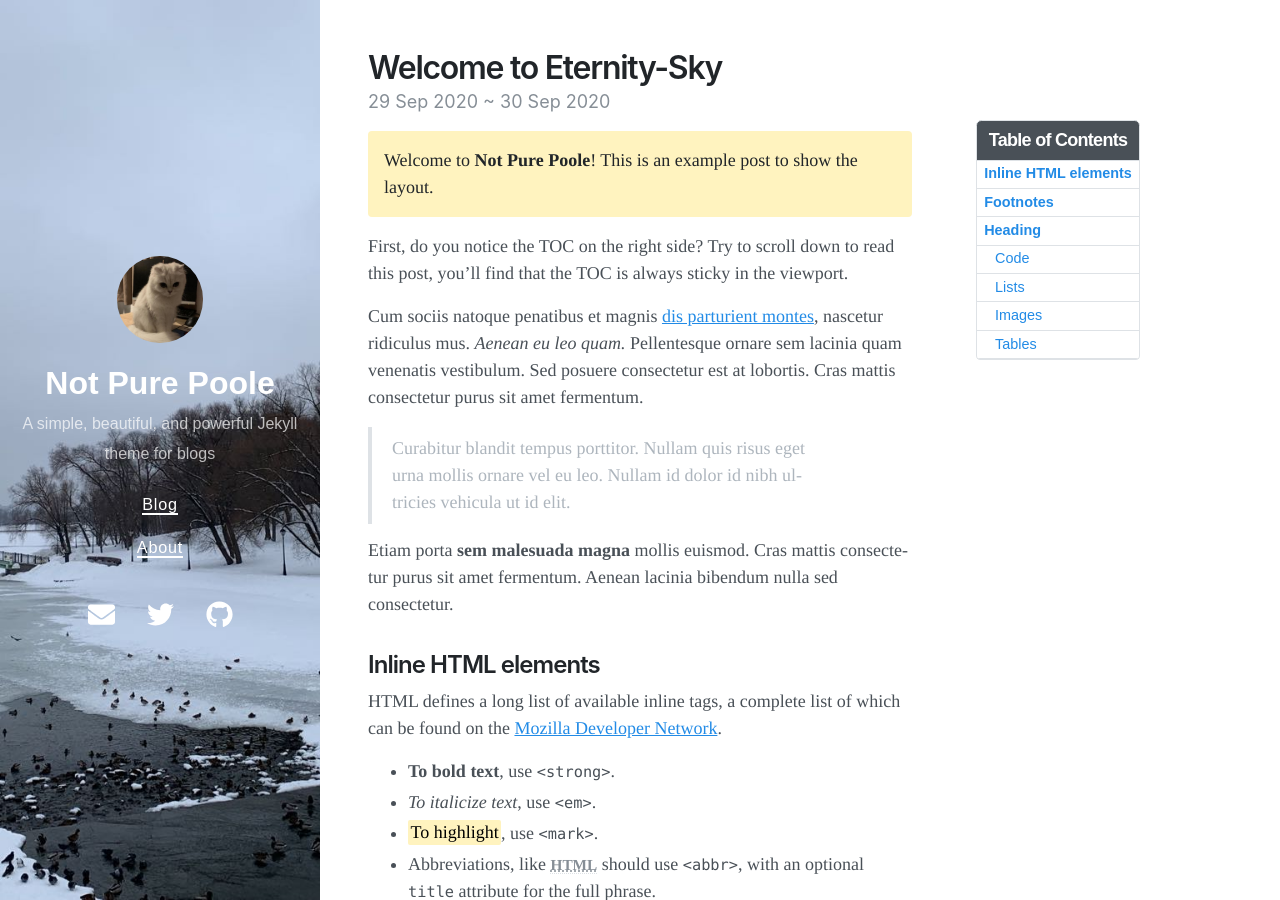
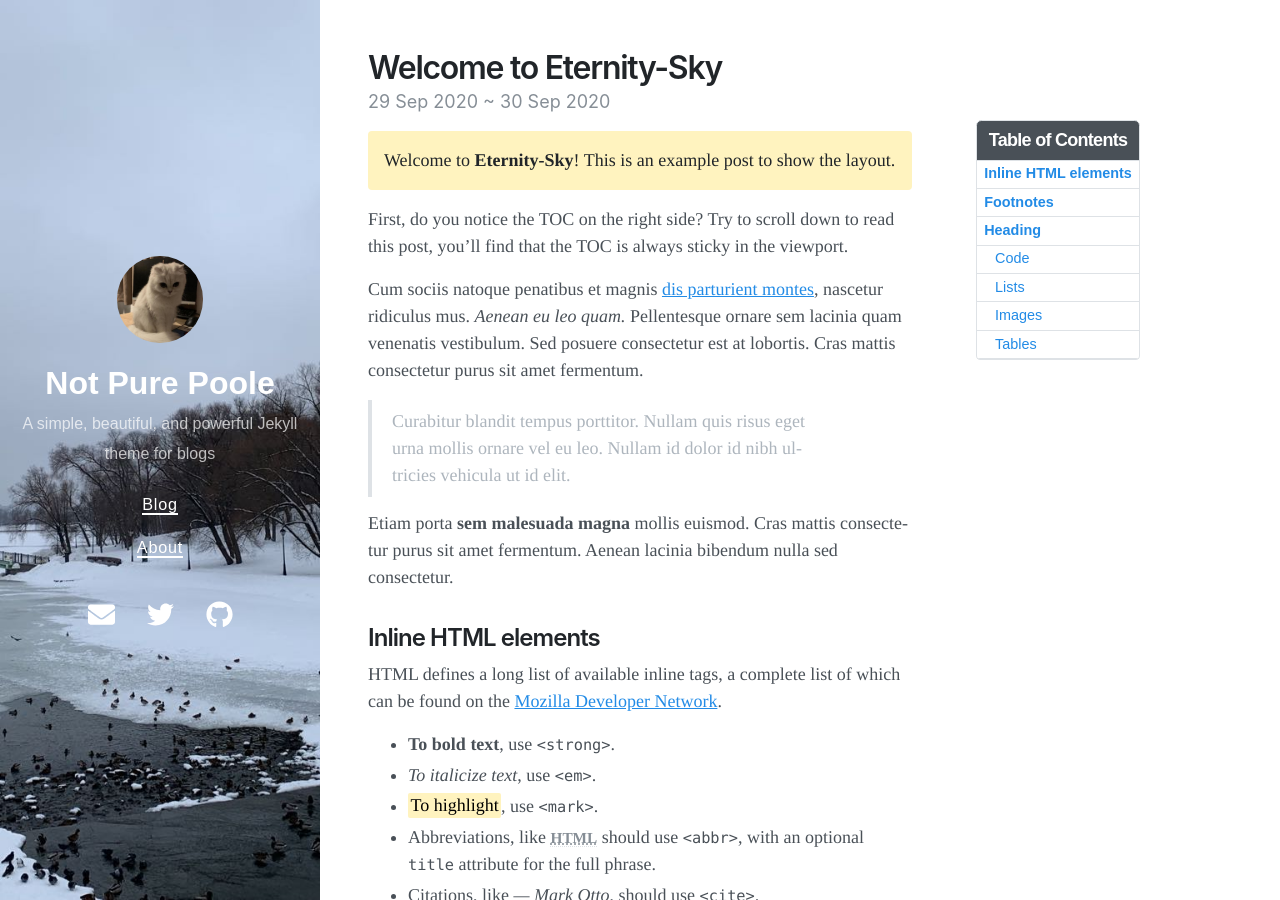
Before and after one commit to Eternity-Sky/Eternity-Sky.github.io, a Jekyll site: the page built from _posts/2020-09-29-welcome-to-Eternity-Sky.md, in a window 1280 px wide and 900 px high. Built offline with Jekyll 4.4.1, drawn with Linux system fonts in a browser that asks for light colours; nearby versions of some CDN libraries.

Commit message:
Update 2020-09-29-welcome-to-Eternity-Sky.md

```diff
--- a/_posts/2020-09-29-welcome-to-Eternity-Sky.md
+++ b/_posts/2020-09-29-welcome-to-Eternity-Sky.md
@@ -6,7 +6,7 @@ last_modified_at: 2020-10-01 01:08:25 +0800
 tags: [jekyll theme, jekyll, tutorial]
 toc:  true
 ---
-Welcome to **Not Pure Poole**! This is an example post to show the layout.
+Welcome to **Eternity-Sky**! This is an example post to show the layout.
 {: .message }
 
 First, do you notice the TOC on the right side? Try to scroll down to read this post, you'll find that the TOC is always sticky in the viewport.
```
